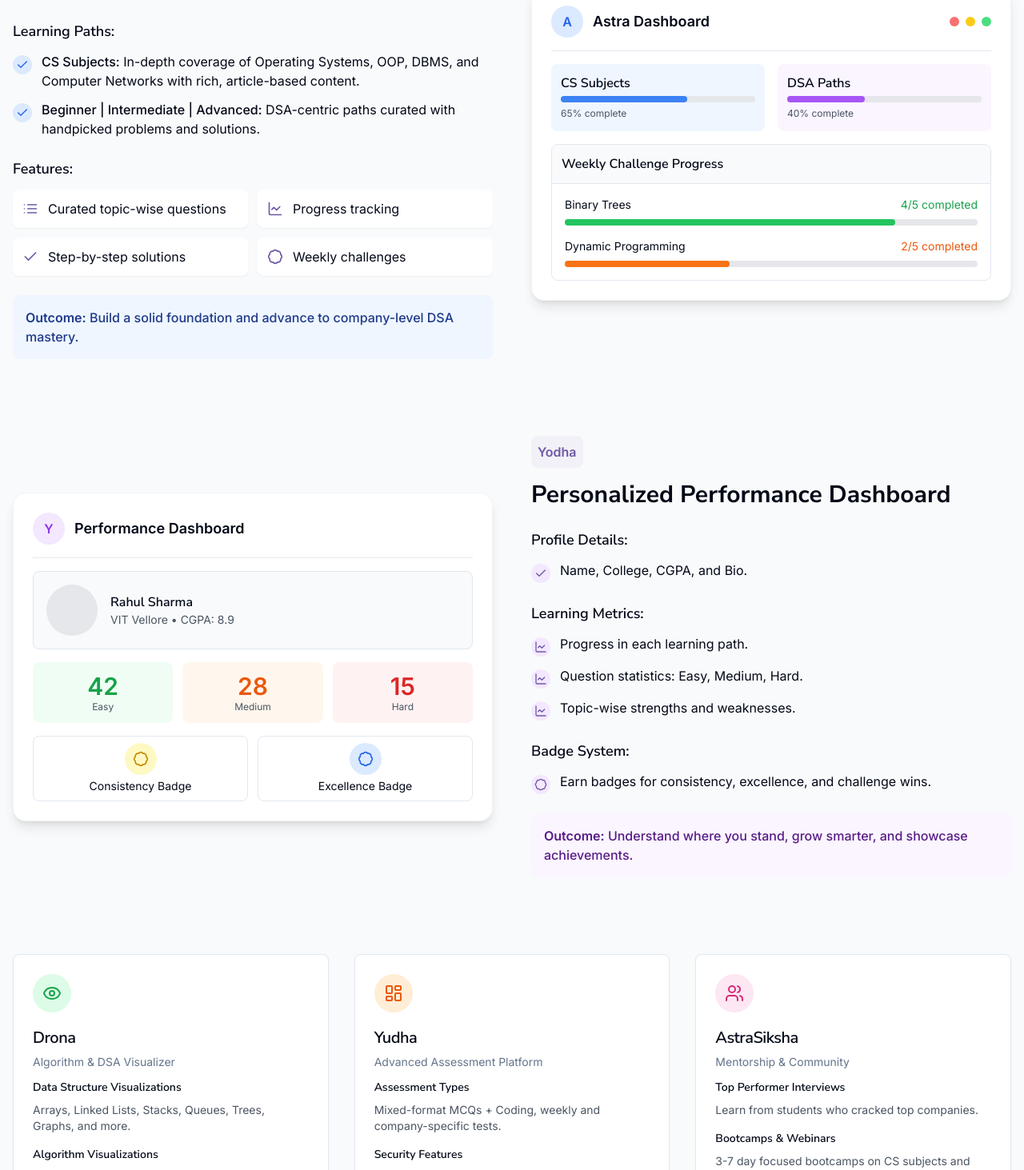
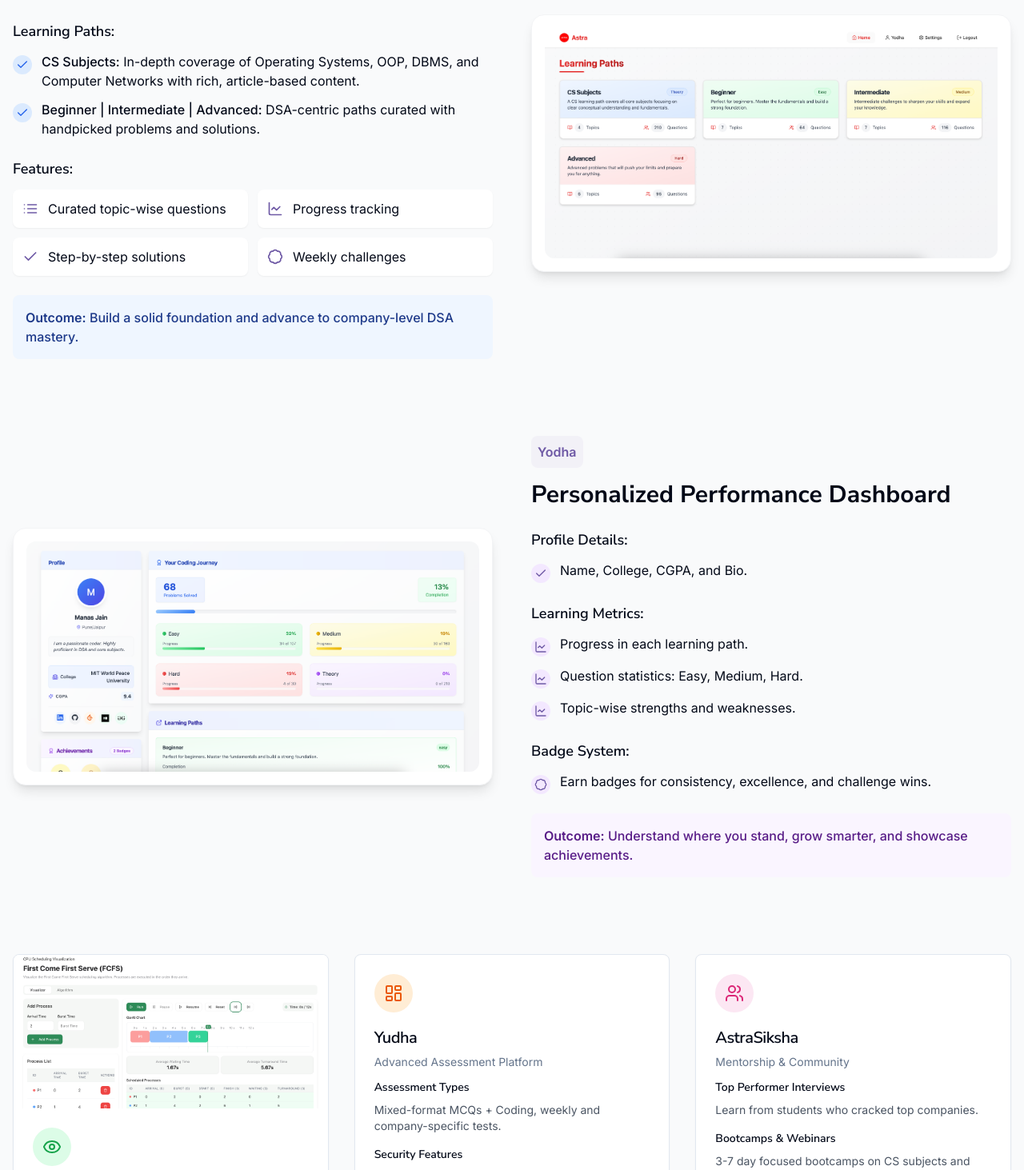
Before and after one commit to manas-jain09/placement-ace-platform, a React (Vite) app: page / in a window 1280 px wide. Shown: the part 1227-2690 px from the top of the page at 80% size. Built offline with nearby package versions, Linux system fonts and the light colour scheme.

Commit message:
feat: Use product screenshots in product section
Use screenshots of Astra, Yodha, and Drona from the public folder in the product section.

```diff
--- a/src/components/ProductsSection.tsx
+++ b/src/components/ProductsSection.tsx
@@ -89,64 +89,12 @@ const ProductsSection = () => {
             </div>
 
             <div className="lg:w-1/2 order-1 lg:order-2">
-              <div className="bg-white p-6 rounded-2xl shadow-lg border border-gray-100">
-                <div className="space-y-4">
-                  <div className="flex justify-between items-center pb-4 border-b">
-                    <div className="flex items-center space-x-3">
-                      <div className="w-10 h-10 bg-blue-100 rounded-full flex items-center justify-center">
-                        <span className="text-blue-600 font-bold">A</span>
-                      </div>
-                      <span className="font-bold text-lg">Astra Dashboard</span>
-                    </div>
-                    <div className="flex space-x-2">
-                      <div className="w-3 h-3 rounded-full bg-red-400"></div>
-                      <div className="w-3 h-3 rounded-full bg-yellow-400"></div>
-                      <div className="w-3 h-3 rounded-full bg-green-400"></div>
-                    </div>
-                  </div>
-
-                  <div className="grid grid-cols-2 gap-4">
-                    <div className="bg-blue-50 p-3 rounded-lg">
-                      <h5 className="font-semibold mb-1">CS Subjects</h5>
-                      <div className="h-2 w-full bg-gray-200 rounded-full">
-                        <div className="h-2 bg-blue-500 rounded-full" style={{width: "65%"}}></div>
-                      </div>
-                      <span className="text-xs text-gray-600 mt-1">65% complete</span>
-                    </div>
-                    <div className="bg-purple-50 p-3 rounded-lg">
-                      <h5 className="font-semibold mb-1">DSA Paths</h5>
-                      <div className="h-2 w-full bg-gray-200 rounded-full">
-                        <div className="h-2 bg-purple-500 rounded-full" style={{width: "40%"}}></div>
-                      </div>
-                      <span className="text-xs text-gray-600 mt-1">40% complete</span>
-                    </div>
-                  </div>
-
-                  <div className="border rounded-lg overflow-hidden">
-                    <div className="p-3 bg-gray-50 border-b">
-                      <h5 className="font-semibold">Weekly Challenge Progress</h5>
-                    </div>
-                    <div className="p-4">
-                      <div className="space-y-2">
-                        <div className="flex justify-between text-sm">
-                          <span>Binary Trees</span>
-                          <span className="text-green-600">4/5 completed</span>
-                        </div>
-                        <div className="h-2 w-full bg-gray-200 rounded-full">
-                          <div className="h-2 bg-green-500 rounded-full" style={{width: "80%"}}></div>
-                        </div>
-
-                        <div className="flex justify-between text-sm pt-2">
-                          <span>Dynamic Programming</span>
-                          <span className="text-orange-600">2/5 completed</span>
-                        </div>
-                        <div className="h-2 w-full bg-gray-200 rounded-full">
-                          <div className="h-2 bg-orange-500 rounded-full" style={{width: "40%"}}></div>
-                        </div>
-                      </div>
-                    </div>
-                  </div>
-                </div>
+              <div className="bg-white p-4 rounded-2xl shadow-lg border border-gray-100">
+                <img
+                  src="/Astra.png"
+                  alt="Astra Learning Platform"
+                  className="w-full h-auto rounded-xl object-cover"
+                />
               </div>
             </div>
           </div>
@@ -156,55 +104,12 @@ const ProductsSection = () => {
         <div className="mb-24">
           <div className="flex flex-col lg:flex-row items-center gap-12">
             <div className="lg:w-1/2">
-              <div className="bg-white p-6 rounded-2xl shadow-lg border border-gray-100">
-                <div className="space-y-4">
-                  <div className="flex justify-between items-center pb-4 border-b">
-                    <div className="flex items-center space-x-3">
-                      <div className="w-10 h-10 bg-purple-100 rounded-full flex items-center justify-center">
-                        <span className="text-purple-600 font-bold">Y</span>
-                      </div>
-                      <span className="font-bold text-lg">Performance Dashboard</span>
-                    </div>
-                  </div>
-
-                  <div className="flex items-center space-x-4 p-4 bg-gray-50 rounded-lg border">
-                    <div className="w-16 h-16 bg-gray-200 rounded-full"></div>
-                    <div>
-                      <h5 className="font-semibold">Rahul Sharma</h5>
-                      <p className="text-sm text-gray-600">VIT Vellore • CGPA: 8.9</p>
-                    </div>
-                  </div>
-
-                  <div className="grid grid-cols-3 gap-3">
-                    <div className="text-center p-3 bg-green-50 rounded-lg">
-                      <div className="text-3xl font-bold text-green-600">42</div>
-                      <div className="text-xs text-gray-600">Easy</div>
-                    </div>
-                    <div className="text-center p-3 bg-orange-50 rounded-lg">
-                      <div className="text-3xl font-bold text-orange-600">28</div>
-                      <div className="text-xs text-gray-600">Medium</div>
-                    </div>
-                    <div className="text-center p-3 bg-red-50 rounded-lg">
-                      <div className="text-3xl font-bold text-red-600">15</div>
-                      <div className="text-xs text-gray-600">Hard</div>
-                    </div>
-                  </div>
-
-                  <div className="grid grid-cols-2 gap-3">
-                    <div className="border p-2 rounded-lg text-center flex flex-col items-center">
-                      <div className="w-10 h-10 bg-yellow-100 rounded-full flex items-center justify-center mb-1">
-                        <Badge className="h-5 w-5 text-yellow-600" />
-                      </div>
-                      <span className="text-sm">Consistency Badge</span>
-                    </div>
-                    <div className="border p-2 rounded-lg text-center flex flex-col items-center">
-                      <div className="w-10 h-10 bg-blue-100 rounded-full flex items-center justify-center mb-1">
-                        <Badge className="h-5 w-5 text-blue-600" />
-                      </div>
-                      <span className="text-sm">Excellence Badge</span>
-                    </div>
-                  </div>
-                </div>
+              <div className="bg-white p-4 rounded-2xl shadow-lg border border-gray-100">
+                <img
+                  src="/Yodha.png"
+                  alt="Yodha Performance Dashboard"
+                  className="w-full h-auto rounded-xl object-cover"
+                />
               </div>
             </div>
 
@@ -284,7 +189,14 @@ const ProductsSection = () => {
         {/* Other Products in Card Format */}
         <div className="grid grid-cols-1 md:grid-cols-3 gap-8 mt-12">
           {/* Drona */}
-          <Card className="card-hover">
+          <Card className="card-hover overflow-hidden">
+            <div className="h-48 overflow-hidden">
+              <img
+                src="/Drona.png"
+                alt="Drona Visualization Platform"
+                className="w-full h-full object-cover"
+              />
+            </div>
             <CardHeader className="pb-3">
               <div className="w-12 h-12 bg-green-100 rounded-full flex items-center justify-center mb-3">
                 <Eye className="h-6 w-6 text-green-600" />
```
